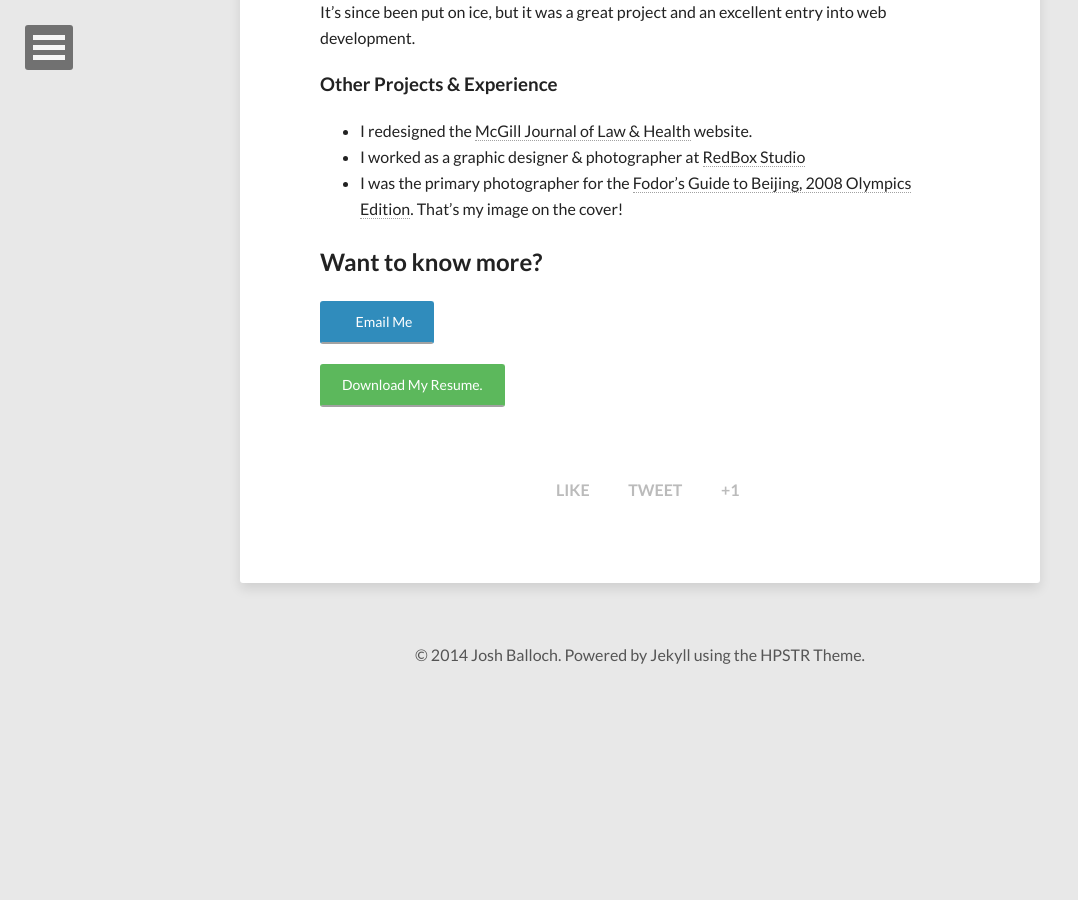
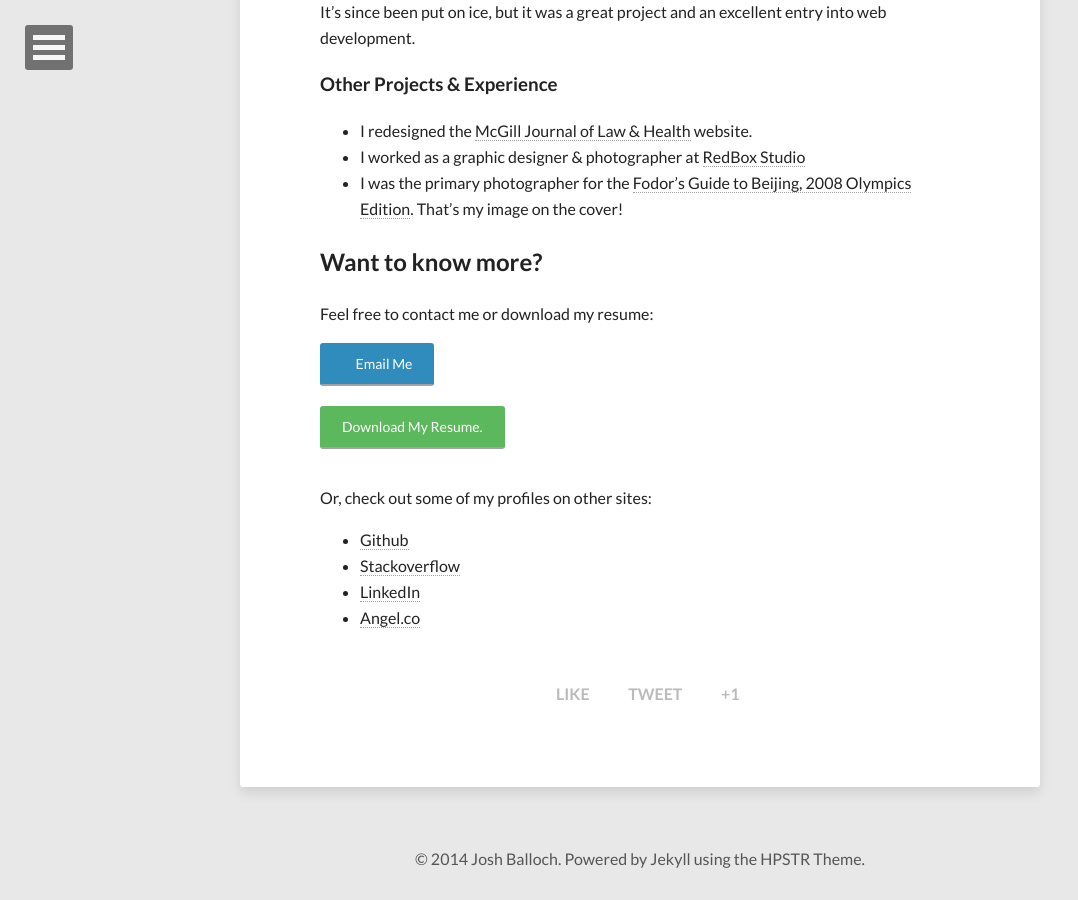
Before and after one commit to joshuaballoch/joshuaballoch.github.io, a Jekyll site: the page built from about.md, in a window 1280 px wide and 900 px high, scrolled down 2259 px. Shown: the whole window, without its empty margins (0-1078 px from the left). Built offline with Jekyll 4.4.1, drawn with Linux system fonts in a browser that asks for light colours; nearby versions of some CDN libraries; before the commit the page ends 2955 px from its top, so only the background shows below that.

Commit message:
update about me: add some links to other profiles on the web

```diff
--- a/about.md
+++ b/about.md
@@ -63,10 +63,17 @@ It's since been put on ice, but it was a great project and an excellent entry in
 * I worked as a graphic designer & photographer at [RedBox Studio](http://art.redboxstudio.cn/en)
 * I was the primary photographer for the [Fodor's Guide to Beijing, 2008 Olympics Edition]( http://www.amazon.co.uk/Fodors-Guide-Beijing-Olympics-Edition/dp/7200070459 ). That's my image on the cover!
 
-
 ## Want to know more?
 
+Feel free to contact me or download my resume:
 
 <a href="mailto:joshuaballoch@gmail.com" class="btn btn-info"><i class="icon-envelope"></i> Email Me</a>
 <br>
 <a href="{{ site.url }}/assets/joshua_andrew_balloch_resume.pdf" target="_blank" class="btn btn-success">Download My Resume.</a>
+
+Or, check out some of my profiles on other sites:
+
+* [Github](http://www.github.com/joshuaballoch)
+* [Stackoverflow](http://stackoverflow.com/users/722890/jay)
+* [LinkedIn](http://linkedin.com/in/joshuaballoch)
+* [Angel.co](https://angel.co/joshua-balloch)
```
